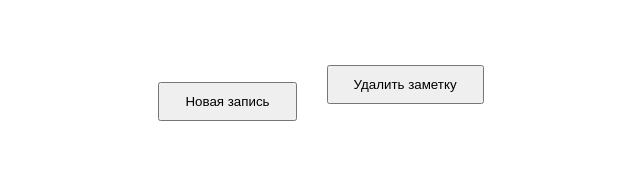
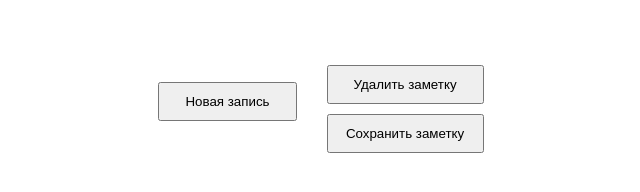
Before and after one commit to Xasan6988/Notebook, a plain HTML site: page index.html in a window 1280 px wide. Shown: the whole page, without its empty margins (319-959 px from the left). Drawn offline with Linux system fonts and the light colour scheme.

Commit message:
I try...

```diff
--- a/index.html
+++ b/index.html
@@ -24,6 +24,7 @@
     <!-- <textarea id="input" cols="70" rows="30" class="space active"></textarea> -->
   </div>
   <button class="delete">Удалить заметку</button>
+  <button class="save">Сохранить заметку</button>
   </div>
 
 </body>
--- a/main.js
+++ b/main.js
@@ -1,5 +1,6 @@
 const newNote = document.querySelector('.new-note');
 const deleteNote = document.querySelector('.delete');
+const saveBtn = document.querySelector('.save');
 let id = 0;
 
 class Notes {
@@ -56,7 +57,7 @@ class HTML {
   }
   _createField() {
     let field = document.createElement('textarea');
-    field.setAttribute('id', 'input');
+    // field.setAttribute('id', 'input');
     field.setAttribute('cols', '70');
     field.setAttribute('rows', '30');
     field.classList.add('space');
--- a/style.css
+++ b/style.css
@@ -40,3 +40,8 @@ body {
   padding: 10px 25px;
   margin-top: 15px;
 }
+
+.save {
+  margin-top: 10px;
+  padding: 10px 5px;
+}
```
